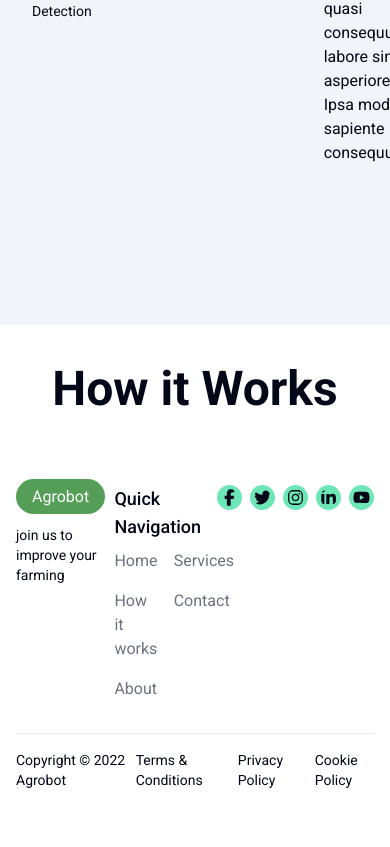
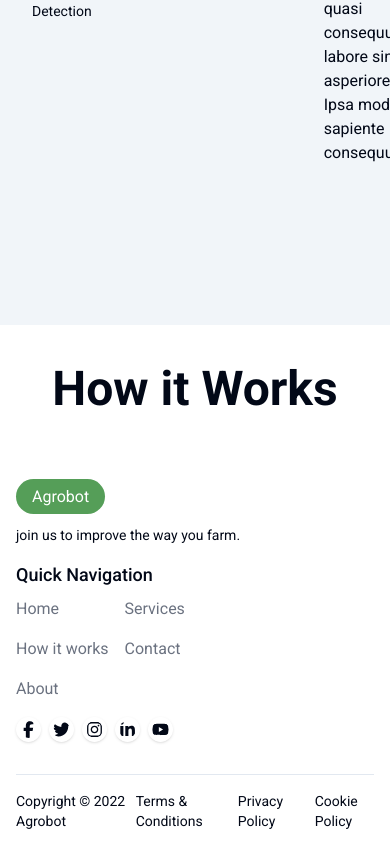
Before and after one commit to Sujanban/agrobot, a React (Vite) app in the folder client/: page / in a window 390 px wide. Shown: the part 2311-3158 px from the top of the page. Before the commit the page ends 3117 px from the top, so only its background shows below. Built offline with nearby package versions, Linux system fonts and the light colour scheme.

Commit message:
responsive footer implemented

```diff
--- a/client/src/components/Footer.jsx
+++ b/client/src/components/Footer.jsx
@@ -10,10 +10,10 @@ const Footer = () => {
   return (
     <section>
       <div className='px-4  max-w-7xl mx-auto '>
-        <div className='py-8 flex justify-between'>
+        <div className='py-8 flex justify-between flex-wrap gap-4'>
           <div className='space-y-4'>
             <Link className='bg-green px-4 py-2 rounded-full text-white' to='/'>Agrobot</Link>
-            <p className='text-sm'>join us to improve your farming</p>
+            <p className='text-sm max-w-sm '>join us to improve the way you farm. </p>
           </div>
           <div className='space-y-2'>
             <h1 className='font-medium text-lg'>Quick Navigation</h1>
@@ -26,11 +26,11 @@ const Footer = () => {
             </ul>
           </div>
           <div className='flex space-x-2'>
-            <Link><FaFacebookF className="p-1 rounded-full bg-emerald-300" size={25} /></Link>
-            <Link><FaTwitter className="p-1 rounded-full bg-emerald-300" size={25} /></Link>
-            <Link><FaInstagram className="p-1 rounded-full bg-emerald-300" size={25} /></Link>
-            <Link><FaLinkedinIn className="p-1 rounded-full bg-emerald-300" size={25} /></Link>
-            <Link><FaYoutube className="p-1 rounded-full bg-emerald-300" size={25} /></Link>
+            <Link><FaFacebookF className="p-1 rounded-full shadow" size={25} /></Link>
+            <Link><FaTwitter className="p-1 rounded-full shadow" size={25} /></Link>
+            <Link><FaInstagram className="p-1 rounded-full shadow" size={25} /></Link>
+            <Link><FaLinkedinIn className="p-1 rounded-full shadow" size={25} /></Link>
+            <Link><FaYoutube className="p-1 rounded-full shadow" size={25} /></Link>
           </div>
         </div>
         <div className='text-sm border-t py-4 flex justify-between items-center'>
```
